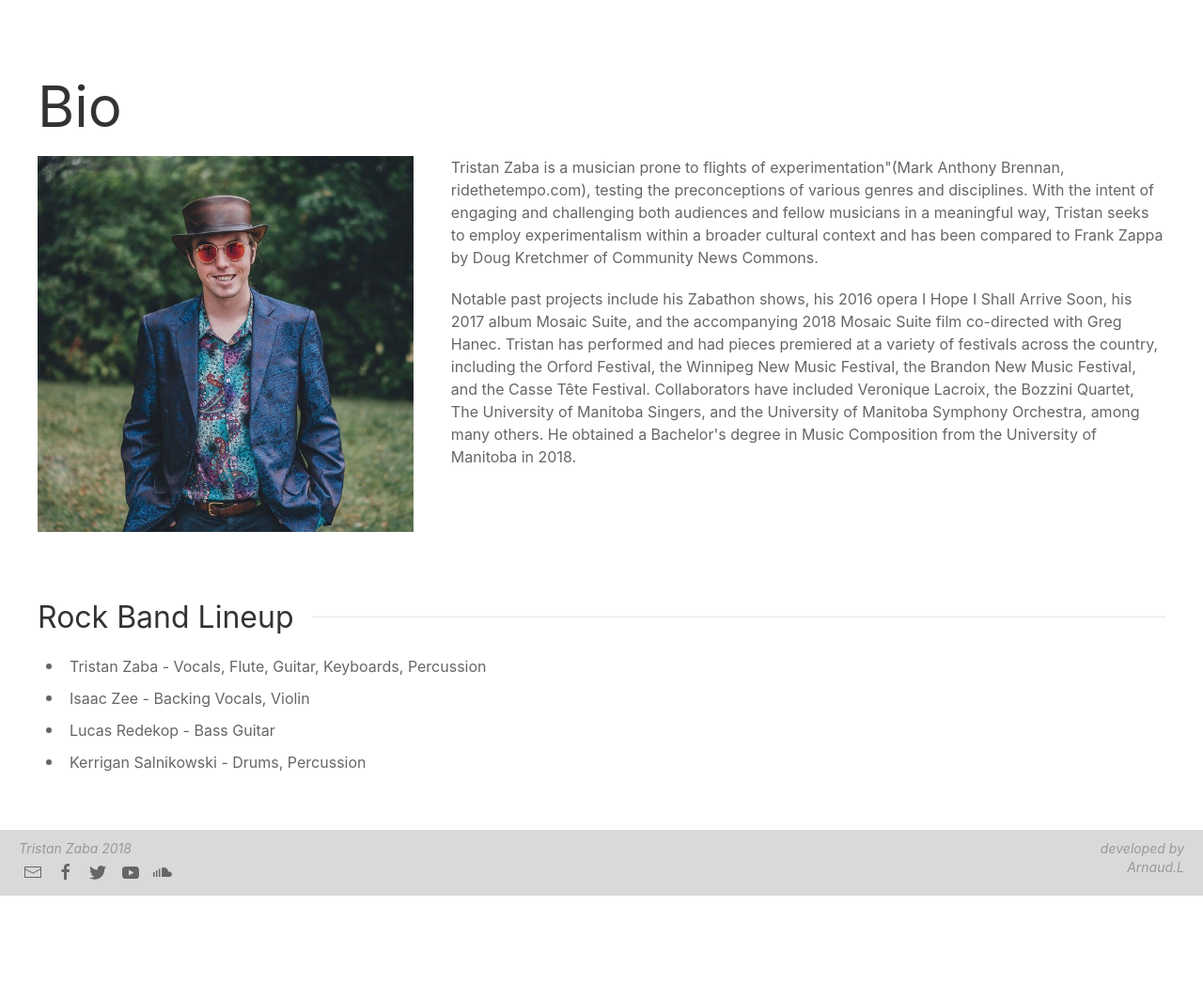
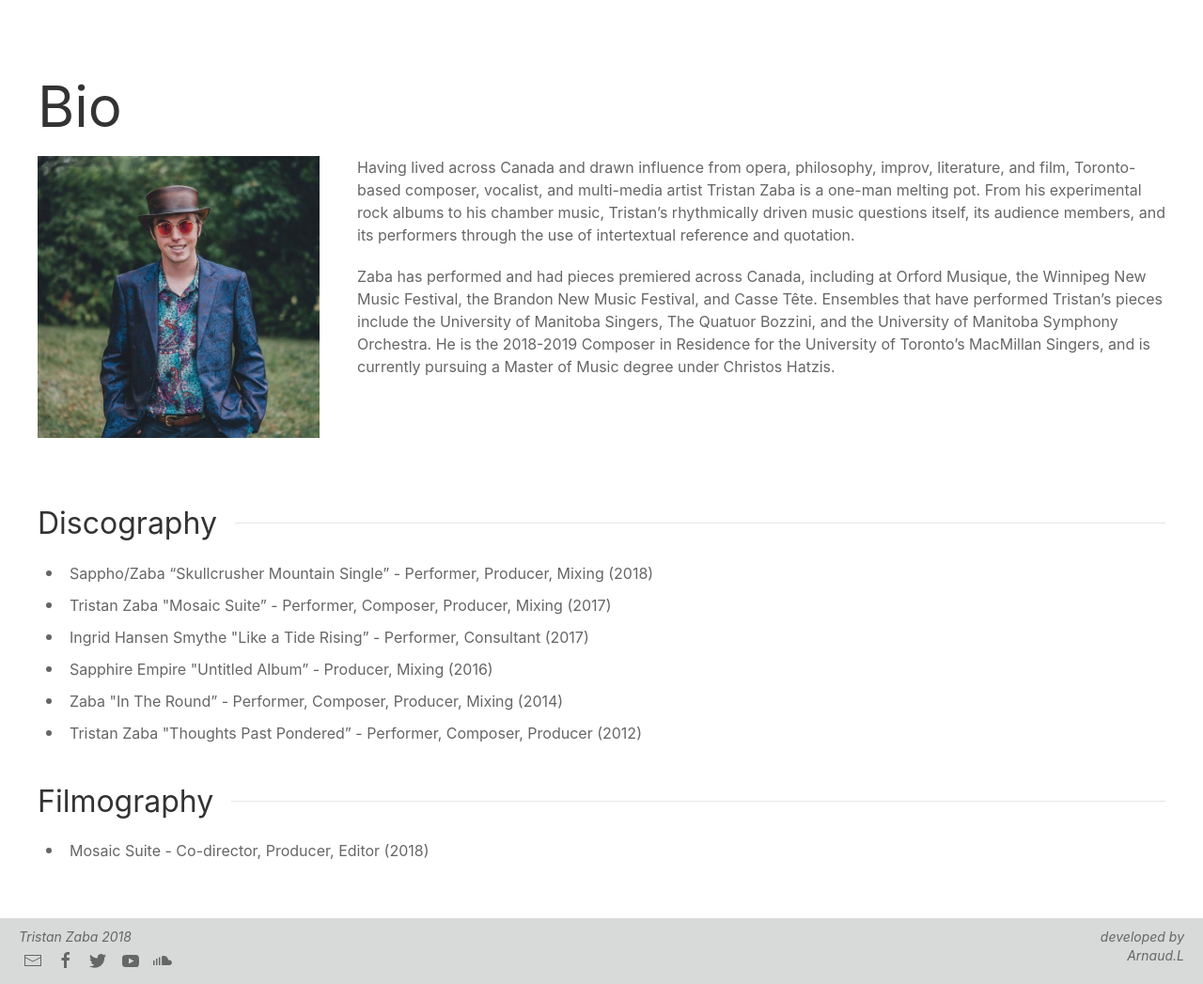
Before and after one commit to arnaud33200/zaba-website, a PHP site: page /bio.php in a window 1280 px wide. Shown: the part 240-1287 px from the top of the page at 94% size. Before the commit the page ends 1193 px from the top, so only its background shows below. Run offline with PHP 8.4, Linux system fonts and the light colour scheme.

Commit message:
update bio content; new name for nav link

```diff
--- a/bio.php
+++ b/bio.php
@@ -4,20 +4,41 @@
 
 <div class="uk-panel">
 
-    <img class="uk-align-left uk-margin-remove-adjacent uk-width-1-1 uk-width-1-3@s" src="images/tristan_headshot.jpg"  height"150" alt="Example image">
+    <img class="uk-align-left uk-margin-remove-adjacent uk-width-1-1 uk-width-1-4@s" src="images/tristan_headshot.jpg"  height"150" alt="Example image">
 
-   <p>Tristan Zaba is a musician prone to flights of experimentation"(Mark Anthony Brennan, ridethetempo.com), testing the preconceptions of various genres and disciplines. With the intent of engaging and challenging both audiences and fellow musicians in a meaningful way, Tristan seeks to employ experimentalism within a broader cultural context and has been compared to Frank Zappa by Doug Kretchmer of Community News Commons.</p>
+	<p>Having lived across Canada and drawn influence from opera, philosophy, improv,
+	literature, and film, Toronto-based composer, vocalist, and multi-media artist
+	Tristan Zaba is a one-man melting pot. From his experimental rock albums to his
+	chamber music, Tristan’s rhythmically driven music questions itself, its audience
+	members, and its performers through the use of intertextual reference and
+	quotation.</p>
 
-	<p>Notable past projects include his Zabathon shows, his 2016 opera I Hope I Shall Arrive Soon, his 2017 album Mosaic Suite, and the accompanying 2018 Mosaic Suite film co-directed with Greg Hanec. Tristan has performed and had pieces premiered at a variety of festivals across the country, including the Orford Festival, the Winnipeg New Music Festival, the Brandon New Music Festival, and the Casse Tête Festival. Collaborators have included Veronique Lacroix, the Bozzini Quartet, The University of Manitoba Singers, and the University of Manitoba Symphony Orchestra, among many others. He obtained a Bachelor's degree in Music Composition from the University of Manitoba in 2018.</p>
+	<p>Zaba has performed and had pieces premiered across Canada, including at
+	Orford Musique, the Winnipeg New Music Festival, the Brandon New Music
+	Festival, and Casse Tête. Ensembles that have performed Tristan’s pieces
+	include the University of Manitoba Singers, The Quatuor Bozzini, and the
+	University of Manitoba Symphony Orchestra. He is the 2018-2019 Composer in
+	Residence for the University of Toronto’s MacMillan Singers, and is currently
+	pursuing a Master of Music degree under Christos Hatzis.</p>
+
 </div>
 
-<h2 class="uk-heading-line"><span>Rock Band Lineup</span></h2>
+<h2 class="uk-heading-line"><span>Discography</span></h2>
 
 <ul class="uk-list uk-list-bullet">
-    <li>Tristan Zaba - Vocals, Flute, Guitar, Keyboards, Percussion</li>
-	<li>Isaac Zee - Backing Vocals, Violin</li>
-	<li>Lucas Redekop - Bass Guitar</li>
-	<li>Kerrigan Salnikowski - Drums, Percussion</li>
+	<li>Sappho/Zaba “Skullcrusher Mountain Single” - Performer, Producer, Mixing (2018)</li>
+	<li>Tristan Zaba "Mosaic Suite” - Performer, Composer, Producer, Mixing (2017)</li>
+	<li>Ingrid Hansen Smythe "Like a Tide Rising” - Performer, Consultant (2017)</li>
+	<li>Sapphire Empire "Untitled Album” - Producer, Mixing (2016)</li>
+	<li>Zaba "In The Round” - Performer, Composer, Producer, Mixing (2014)</li>
+	<li>Tristan Zaba "Thoughts Past Pondered” - Performer, Composer, Producer (2012)</li>
 </ul>
 
+<h2 class="uk-heading-line"><span>Filmography</span></h2>
+
+<ul class="uk-list uk-list-bullet">
+	<li>Mosaic Suite - Co-director, Producer, Editor (2018)</li>
+</ul>
+
+
 <?php echo file_get_contents( "mainPhp/main_layout_bottom.php" ); ?>
--- a/mainPhp/main_layout_bottom.php
+++ b/mainPhp/main_layout_bottom.php
@@ -9,10 +9,10 @@
 	<footer uk-sticky="bottom: true" style="background: #d8dada; padding: 10px 20px 10px 20px">
 
 		<div id="developer-info" style="float: right;">
-			<em style="display: block;" class="uk-text-meta uk-text-right">developed by</br>Arnaud.L</em>
+			<em style="display: block; color: #666666;" class="uk-text-meta uk-text-right">developed by</br>Arnaud.L</em>
 		</div>
 
-		<em style="display: block;" class="uk-text-meta">Tristan Zaba 2018</em>
+		<em style="display: block; color: #666666;" class="uk-text-meta">Tristan Zaba 2018</em>
 		<a id="footer-icon" uk-icon="icon: mail; ratio: 1" href="mailto:zabaofficial@gmail.com"></a>
 		<a id="footer-icon" uk-icon="icon: facebook; ratio: 1" target="_blank" href="https://facebook.com/tristanzababand"></a>
 		<a id="footer-icon" uk-icon="icon: twitter; ratio: 1" target="_blank" href="https://twitter.com/tristan_zaba"></a>
--- a/mainPhp/main_layout_top.php
+++ b/mainPhp/main_layout_top.php
@@ -6,7 +6,7 @@
 
 	<meta name="viewport" content="width=device-width, initial-scale=1">
 
-	<!-- UIkit -->
+	<!-- UIkit V3 -->
 	<link rel="stylesheet" href="css/uikit.min.css" />
 	<script type="text/javascript" src="js/uikit.min.js"></script>
 	<script type="text/javascript" src="js/uikit-icons.min.js"></script>
@@ -59,8 +59,8 @@
 				<ul class="uk-navbar-nav">
 					<li class=""><a href="index.php"><span uk-icon="icon: home; ratio: 1.3"></span></a></li>
 					<li class="uk-visible@s"><a href="bio.php">Bio</a></li>
-					<li class="uk-visible@s"><a href="musical-works.php">Musical Works</a></li>
-					<li class="uk-visible@s"><a href="news-events.php">News and Events</a></li>
+					<li class="uk-visible@s"><a href="musical-works.php">Works</a></li>
+					<li class="uk-visible@s"><a href="news-events.php">News</a></li>
 					<li class="uk-visible@s"><a href="contact.php">Contact</a></li>
 				</ul>
 			</div>
@@ -81,8 +81,8 @@
 
 			        <ul class="uk-nav uk-nav-default">
 			            <li class=""><a href="bio.php">Bio</a></li>
-					<li class=""><a href="musical-works.php">Musical Works</a></li>
-					<li class=""><a href="news-events.php">News and Events</a></li>
+					<li class=""><a href="musical-works.php">Works</a></li>
+					<li class=""><a href="news-events.php">News</a></li>
 					<li class=""><a href="contact.php">Contact</a></li>
 			        </ul>
 
```
